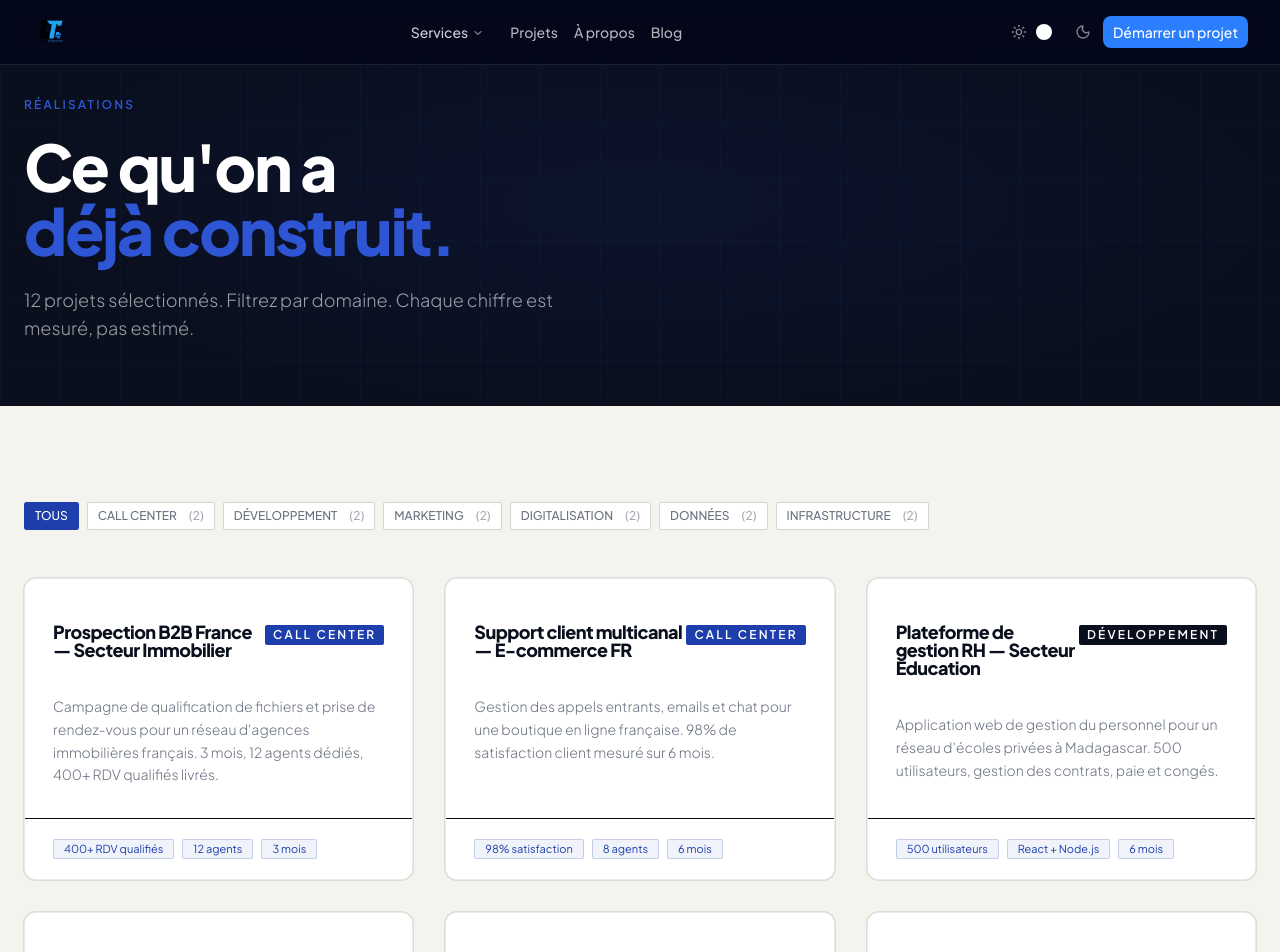
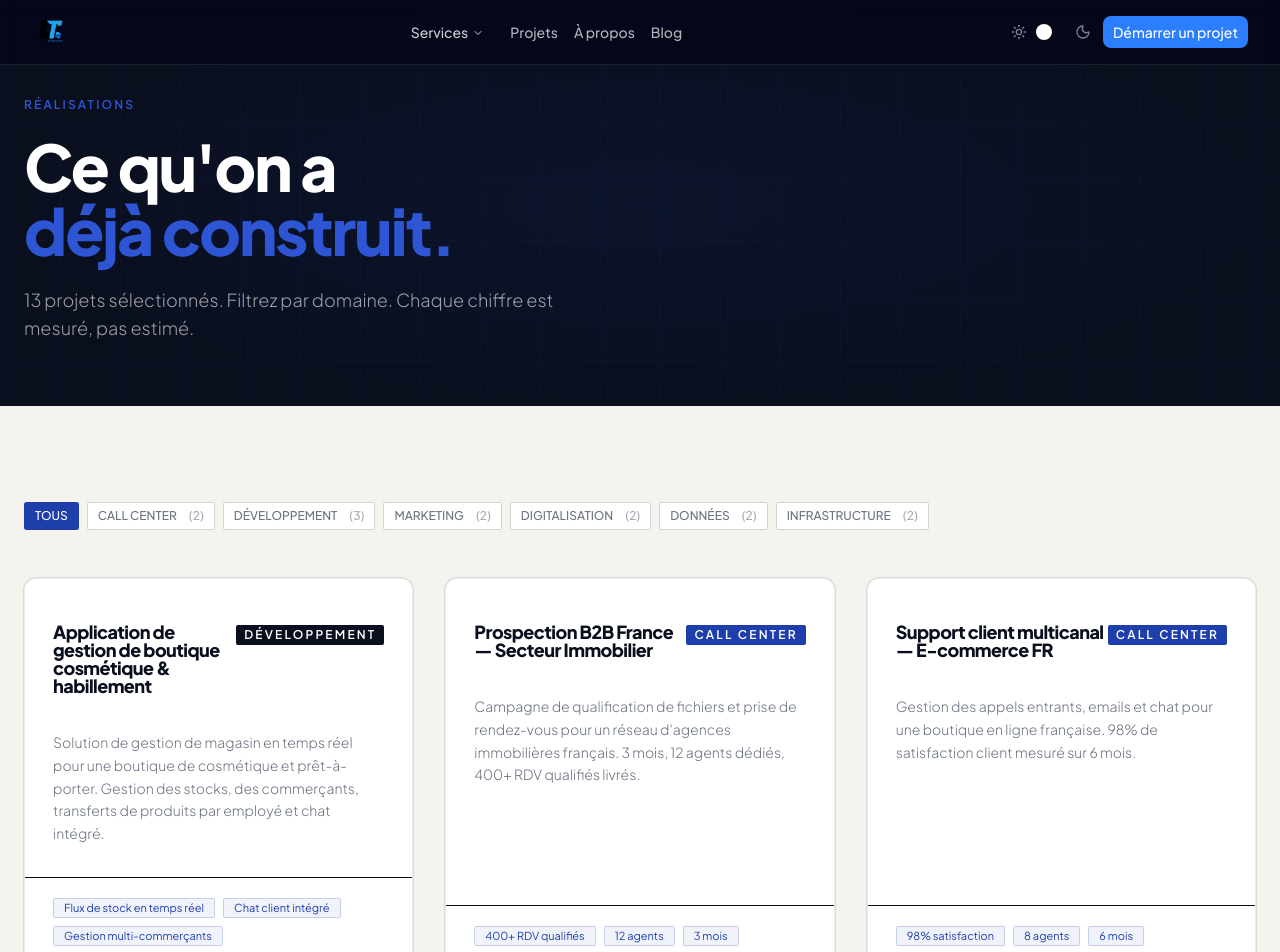
Before and after one commit to bry4ng4rrix/Site-label, a Next.js app: page /projets in a window 1280 px wide. Shown: the top 952 px of the page. Built offline with nearby package versions, Linux system fonts and the light colour scheme.

Commit message:
changement favicons

```diff
--- a/app/layout.tsx
+++ b/app/layout.tsx
@@ -67,6 +67,9 @@ export const metadata: Metadata = {
       "Call center 50P, développement web, marketing digital, ERP. Depuis Antananarivo.",
     images: ["/og-image.png"],
   },
+  icons: {
+    icon: "/logo.png",
+  },
   robots: {
     index: true,
     follow: true,
--- a/app/projets/page.tsx
+++ b/app/projets/page.tsx
@@ -5,27 +5,38 @@ import ProjetsList from "@/components/projets/ProjetsList";
 export const metadata: Metadata = {
   title: "Nos Réalisations — Projets web, call center, marketing, ERP",
   description:
-    "Découvrez les projets réalisés par Label Technology : développement web & mobile, call center B2B, marketing digital, digitalisation. 12 réalisations détaillées avec métriques.",
+    "Découvrez les projets réalisés par Label Technology : développement web & mobile, call center B2B, marketing digital, digitalisation. 13 réalisations détaillées avec métriques.",
 };
 
 export default function ProjetsPage() {
   return (
     <main>
-
       {/* Hero */}
-      <section className="relative min-h-[50vh] flex flex-col justify-center grid-bg px-6 pt-24 pb-16"
-        style={{ backgroundColor: "var(--ink)" }}>
-        <div className="absolute inset-0 opacity-10 pointer-events-none"
-          style={{ background: "radial-gradient(ellipse at 50% 50%, var(--brand) 0%, transparent 70%)" }} />
+      <section
+        className="relative min-h-[50vh] flex flex-col justify-center grid-bg px-6 pt-24 pb-16"
+        style={{ backgroundColor: "var(--ink)" }}
+      >
+        <div
+          className="absolute inset-0 opacity-10 pointer-events-none"
+          style={{
+            background:
+              "radial-gradient(ellipse at 50% 50%, var(--brand) 0%, transparent 70%)",
+          }}
+        />
         <div className="relative max-w-7xl mx-auto w-full">
-          <p className="label-tag mb-5" style={{ color: "var(--brand-lt)" }}>RÉALISATIONS</p>
-          <h1 className="font-display text-white mb-6 leading-tight" style={{ fontSize: "clamp(36px, 5vw, 64px)" }}>
+          <p className="label-tag mb-5" style={{ color: "var(--brand-lt)" }}>
+            RÉALISATIONS
+          </p>
+          <h1
+            className="font-display text-white mb-6 leading-tight"
+            style={{ fontSize: "clamp(36px, 5vw, 64px)" }}
+          >
             Ce qu'on a<br />
             <span style={{ color: "var(--brand-lt)" }}>déjà construit.</span>
           </h1>
           <p className="text-white/60 text-lg font-light max-w-xl">
-            12 projets sélectionnés. Filtrez par domaine.
-            Chaque chiffre est mesuré, pas estimé.
+            13 projets sélectionnés. Filtrez par domaine. Chaque chiffre est
+            mesuré, pas estimé.
           </p>
         </div>
       </section>
--- a/components/projets/ProjetsList.tsx
+++ b/components/projets/ProjetsList.tsx
@@ -23,43 +23,134 @@ type Projet = {
 };
 
 const PROJETS: Projet[] = [
-  { tag: "CALL CENTER", title: "Prospection B2B France — Secteur Immobilier", desc: "Campagne de qualification de fichiers et prise de rendez-vous pour un réseau d'agences immobilières français. 3 mois, 12 agents dédiés, 400+ RDV qualifiés livrés.", metrics: ["400+ RDV qualifiés", "12 agents", "3 mois"], color: "var(--brand)" },
-  { tag: "CALL CENTER", title: "Support client multicanal — E-commerce FR", desc: "Gestion des appels entrants, emails et chat pour une boutique en ligne française. 98% de satisfaction client mesuré sur 6 mois.", metrics: ["98% satisfaction", "8 agents", "6 mois"], color: "var(--brand)" },
-  { tag: "DÉVELOPPEMENT", title: "Plateforme de gestion RH — Secteur Education", desc: "Application web de gestion du personnel pour un réseau d'écoles privées à Madagascar. 500 utilisateurs, gestion des contrats, paie et congés.", metrics: ["500 utilisateurs", "React + Node.js", "6 mois"], color: "var(--ink)" },
-  { tag: "DÉVELOPPEMENT", title: "Application mobile logistique iOS/Android", desc: "Application React Native de suivi de flotte et gestion des livraisons. Synchronisation temps réel, offline-first, 200 chauffeurs.", metrics: ["200 utilisateurs", "React Native", "4 mois"], color: "var(--ink)" },
-  { tag: "MARKETING", title: "Refonte SEO & campagnes Google Ads", desc: "Audit SEO complet, refonte de la stratégie de contenu et gestion de campagnes Google Ads pour un e-commerçant français. +180% de trafic organique.", metrics: ["+180% trafic", "+45% conversions", "6 mois"], color: "var(--brand)" },
-  { tag: "MARKETING", title: "Stratégie social media B2B — LinkedIn", desc: "Community management et stratégie de contenu LinkedIn pour un cabinet de conseil. Audience triplée, 15 leads qualifiés par mois.", metrics: ["×3 audience", "15 leads/mois", "4 mois"], color: "var(--brand)" },
-  { tag: "DIGITALISATION", title: "Déploiement ERP Odoo — PME Madagascar", desc: "Migration d'un système papier vers Odoo pour une entreprise de distribution. Comptabilité, stocks, achats et ventes centralisés. Formation de 30 employés.", metrics: ["30 utilisateurs", "Odoo", "4 mois"], color: "var(--ink)" },
-  { tag: "DIGITALISATION", title: "SIRH sur mesure — Réseau d'hôtels", desc: "Logiciel de gestion RH adapté au droit malgache pour un groupe hôtelier. Bulletins de paie, gestion des plannings, suivi des absences.", metrics: ["250 employés", "Sur mesure", "5 mois"], color: "var(--ink)" },
-  { tag: "DONNÉES", title: "Traitement & enrichissement base CRM", desc: "Nettoyage et enrichissement d'une base de 50 000 contacts pour une société de marketing direct. Déduplication, vérification emails, enrichissement secteur.", metrics: ["50 000 contacts", "98% précision", "3 semaines"], color: "var(--brand)" },
-  { tag: "DONNÉES", title: "Numérisation archives documentaires", desc: "12 ans d'archives papier numérisés, indexés et classés en GED pour un cabinet notarial. Recherche full-text, conformité RGPD.", metrics: ["80 000 docs", "GED complète", "2 mois"], color: "var(--brand)" },
-  { tag: "INFRASTRUCTURE", title: "Équipement réseau bureau — Antananarivo", desc: "Installation complète réseau WiFi, câblage structuré, NAS et postes de travail pour un cabinet de 25 personnes.", metrics: ["25 postes", "Infrastructure complète", "2 semaines"], color: "var(--ink)" },
-  { tag: "INFRASTRUCTURE", title: "Infrastructure réseau ONG internationale", desc: "Modernisation complète de l'infrastructure réseau d'une ONG internationale, 3 sites à Antananarivo. Zéro downtime pendant les travaux.", metrics: ["3 sites", "Cisco", "3 semaines"], color: "var(--ink)" },
+  {
+    tag: "DÉVELOPPEMENT",
+    title: "Application de gestion de boutique cosmétique & habillement",
+    desc: "Solution de gestion de magasin en temps réel pour une boutique de cosmétique et prêt-à-porter. Gestion des stocks, des commerçants, transferts de produits par employé et chat intégré.",
+    metrics: [
+      "Flux de stock en temps réel",
+      "Chat client intégré",
+      "Gestion multi-commerçants",
+    ],
+    color: "var(--ink)",
+  },
+  {
+    tag: "CALL CENTER",
+    title: "Prospection B2B France — Secteur Immobilier",
+    desc: "Campagne de qualification de fichiers et prise de rendez-vous pour un réseau d'agences immobilières français. 3 mois, 12 agents dédiés, 400+ RDV qualifiés livrés.",
+    metrics: ["400+ RDV qualifiés", "12 agents", "3 mois"],
+    color: "var(--brand)",
+  },
+  {
+    tag: "CALL CENTER",
+    title: "Support client multicanal — E-commerce FR",
+    desc: "Gestion des appels entrants, emails et chat pour une boutique en ligne française. 98% de satisfaction client mesuré sur 6 mois.",
+    metrics: ["98% satisfaction", "8 agents", "6 mois"],
+    color: "var(--brand)",
+  },
+  {
+    tag: "DÉVELOPPEMENT",
+    title: "Plateforme de gestion RH — Secteur Education",
+    desc: "Application web de gestion du personnel pour un réseau d'écoles privées à Madagascar. 500 utilisateurs, gestion des contrats, paie et congés.",
+    metrics: ["500 utilisateurs", "React + Node.js", "6 mois"],
+    color: "var(--ink)",
+  },
+  {
+    tag: "DÉVELOPPEMENT",
+    title: "Application mobile logistique iOS/Android",
+    desc: "Application React Native de suivi de flotte et gestion des livraisons. Synchronisation temps réel, offline-first, 200 chauffeurs.",
+    metrics: ["200 utilisateurs", "React Native", "4 mois"],
+    color: "var(--ink)",
+  },
+  {
+    tag: "MARKETING",
+    title: "Refonte SEO & campagnes Google Ads",
+    desc: "Audit SEO complet, refonte de la stratégie de contenu et gestion de campagnes Google Ads pour un e-commerçant français. +180% de trafic organique.",
+    metrics: ["+180% trafic", "+45% conversions", "6 mois"],
+    color: "var(--brand)",
+  },
+  {
+    tag: "MARKETING",
+    title: "Stratégie social media B2B — LinkedIn",
+    desc: "Community management et stratégie de contenu LinkedIn pour un cabinet de conseil. Audience triplée, 15 leads qualifiés par mois.",
+    metrics: ["×3 audience", "15 leads/mois", "4 mois"],
+    color: "var(--brand)",
+  },
+  {
+    tag: "DIGITALISATION",
+    title: "Déploiement ERP Odoo — PME Madagascar",
+    desc: "Migration d'un système papier vers Odoo pour une entreprise de distribution. Comptabilité, stocks, achats et ventes centralisés. Formation de 30 employés.",
+    metrics: ["30 utilisateurs", "Odoo", "4 mois"],
+    color: "var(--ink)",
+  },
+  {
+    tag: "DIGITALISATION",
+    title: "SIRH sur mesure — Réseau d'hôtels",
+    desc: "Logiciel de gestion RH adapté au droit malgache pour un groupe hôtelier. Bulletins de paie, gestion des plannings, suivi des absences.",
+    metrics: ["250 employés", "Sur mesure", "5 mois"],
+    color: "var(--ink)",
+  },
+  {
+    tag: "DONNÉES",
+    title: "Traitement & enrichissement base CRM",
+    desc: "Nettoyage et enrichissement d'une base de 50 000 contacts pour une société de marketing direct. Déduplication, vérification emails, enrichissement secteur.",
+    metrics: ["50 000 contacts", "98% précision", "3 semaines"],
+    color: "var(--brand)",
+  },
+  {
+    tag: "DONNÉES",
+    title: "Numérisation archives documentaires",
+    desc: "12 ans d'archives papier numérisés, indexés et classés en GED pour un cabinet notarial. Recherche full-text, conformité RGPD.",
+    metrics: ["80 000 docs", "GED complète", "2 mois"],
+    color: "var(--brand)",
+  },
+  {
+    tag: "INFRASTRUCTURE",
+    title: "Équipement réseau bureau — Antananarivo",
+    desc: "Installation complète réseau WiFi, câblage structuré, NAS et postes de travail pour un cabinet de 25 personnes.",
+    metrics: ["25 postes", "Infrastructure complète", "2 semaines"],
+    color: "var(--ink)",
+  },
+  {
+    tag: "INFRASTRUCTURE",
+    title: "Infrastructure réseau ONG internationale",
+    desc: "Modernisation complète de l'infrastructure réseau d'une ONG internationale, 3 sites à Antananarivo. Zéro downtime pendant les travaux.",
+    metrics: ["3 sites", "Cisco", "3 semaines"],
+    color: "var(--ink)",
+  },
 ];
 
-const TAGS = ["TOUS", "CALL CENTER", "DÉVELOPPEMENT", "MARKETING", "DIGITALISATION", "DONNÉES", "INFRASTRUCTURE"];
+const TAGS = [
+  "TOUS",
+  "CALL CENTER",
+  "DÉVELOPPEMENT",
+  "MARKETING",
+  "DIGITALISATION",
+  "DONNÉES",
+  "INFRASTRUCTURE",
+];
 
 const TAG_COLORS: Record<string, string> = {
   "CALL CENTER": "var(--brand)",
-  "DÉVELOPPEMENT": "var(--ink)",
-  "MARKETING": "var(--brand)",
-  "DIGITALISATION": "var(--ink)",
-  "DONNÉES": "var(--brand)",
-  "INFRASTRUCTURE": "var(--ink)",
+  DÉVELOPPEMENT: "var(--ink)",
+  MARKETING: "var(--brand)",
+  DIGITALISATION: "var(--ink)",
+  DONNÉES: "var(--brand)",
+  INFRASTRUCTURE: "var(--ink)",
 };
 
 export default function ProjetsList() {
   const [active, setActive] = useState("TOUS");
 
-  const filtered = active === "TOUS" ? PROJETS : PROJETS.filter(p => p.tag === active);
+  const filtered =
+    active === "TOUS" ? PROJETS : PROJETS.filter((p) => p.tag === active);
 
   return (
     <section className="py-24 px-6" style={{ backgroundColor: "var(--paper)" }}>
       <div className="max-w-7xl mx-auto">
-
         {/* Filtres */}
         <div className="flex flex-wrap gap-2 mb-12">
-          {TAGS.map(tag => (
+          {TAGS.map((tag) => (
             <Button
               key={tag}
               onClick={() => setActive(tag)}
@@ -68,14 +159,18 @@ export default function ProjetsList() {
               className="rounded-sm transition-all text-xs"
               style={
                 active === tag
-                  ? { backgroundColor: "var(--brand)", color: "var(--white)", borderColor: "var(--brand)" }
+                  ? {
+                      backgroundColor: "var(--brand)",
+                      color: "var(--white)",
+                      borderColor: "var(--brand)",
+                    }
                   : { color: "var(--mid)", borderColor: "rgba(0,0,0,0.12)" }
               }
             >
               {tag}
               {tag !== "TOUS" && (
                 <span className="ml-2 opacity-60">
-                  ({PROJETS.filter(p => p.tag === tag).length})
+                  ({PROJETS.filter((p) => p.tag === tag).length})
                 </span>
               )}
             </Button>
@@ -85,33 +180,54 @@ export default function ProjetsList() {
         {/* Grille */}
         <div className="grid md:grid-cols-2 lg:grid-cols-3 gap-8">
           {filtered.map((p, i) => (
-            <Card key={`${active}-${i}`}
+            <Card
+              key={`${active}-${i}`}
               className="border rounded-xl hover:scale-[1.03] hover:shadow-lg transition-all duration-300 ease-in-out flex flex-col h-full overflow-hidden"
-              style={{ borderColor: "rgba(0,0,0,0.08)", backgroundColor: "var(--white)" }}>
+              style={{
+                borderColor: "rgba(0,0,0,0.08)",
+                backgroundColor: "var(--white)",
+              }}
+            >
               <CardHeader className="p-7 pb-4">
                 <CardAction>
                   <Badge
                     variant="secondary"
                     className="label-tag text-[10px] px-2 py-0.5 rounded-sm border-0 font-medium text-white shrink-0"
-                    style={{ backgroundColor: TAG_COLORS[p.tag] || "var(--brand)" }}>
+                    style={{
+                      backgroundColor: TAG_COLORS[p.tag] || "var(--brand)",
+                    }}
+                  >
                     {p.tag}
                   </Badge>
                 </CardAction>
-                <CardTitle className="font-display text-lg leading-snug font-semibold" style={{ color: "var(--ink)" }}>
+                <CardTitle
+                  className="font-display text-lg leading-snug font-semibold"
+                  style={{ color: "var(--ink)" }}
+                >
                   {p.title}
                 </CardTitle>
               </CardHeader>
 
               <CardContent className="px-7 pb-4 flex-1">
-                <CardDescription className="text-sm font-light leading-relaxed" style={{ color: "var(--mid)" }}>
+                <CardDescription
+                  className="text-sm font-light leading-relaxed"
+                  style={{ color: "var(--mid)" }}
+                >
                   {p.desc}
                 </CardDescription>
               </CardContent>
 
               <CardFooter className="px-7 py-5 bg-muted/50 border-t flex flex-wrap gap-2 mt-auto">
                 {p.metrics.map((m, j) => (
-                  <Badge key={j} variant="outline" className="text-[11px] px-2.5 py-0.5 rounded-sm border-brand/20 bg-brand/5 font-normal text-brand"
-                    style={{ backgroundColor: "rgba(30,63,171,0.06)", color: "var(--brand)" }}>
+                  <Badge
+                    key={j}
+                    variant="outline"
+                    className="text-[11px] px-2.5 py-0.5 rounded-sm border-brand/20 bg-brand/5 font-normal text-brand"
+                    style={{
+                      backgroundColor: "rgba(30,63,171,0.06)",
+                      color: "var(--brand)",
+                    }}
+                  >
                     {m}
                   </Badge>
                 ))}
@@ -120,8 +236,12 @@ export default function ProjetsList() {
           ))}
         </div>
 
-        <p className="text-center mt-12 text-sm font-light" style={{ color: "var(--mid)" }}>
-          {filtered.length} réalisation{filtered.length > 1 ? "s" : ""} {active !== "TOUS" ? `en ${active.toLowerCase()}` : "au total"}
+        <p
+          className="text-center mt-12 text-sm font-light"
+          style={{ color: "var(--mid)" }}
+        >
+          {filtered.length} réalisation{filtered.length > 1 ? "s" : ""}{" "}
+          {active !== "TOUS" ? `en ${active.toLowerCase()}` : "au total"}
         </p>
       </div>
     </section>
```
